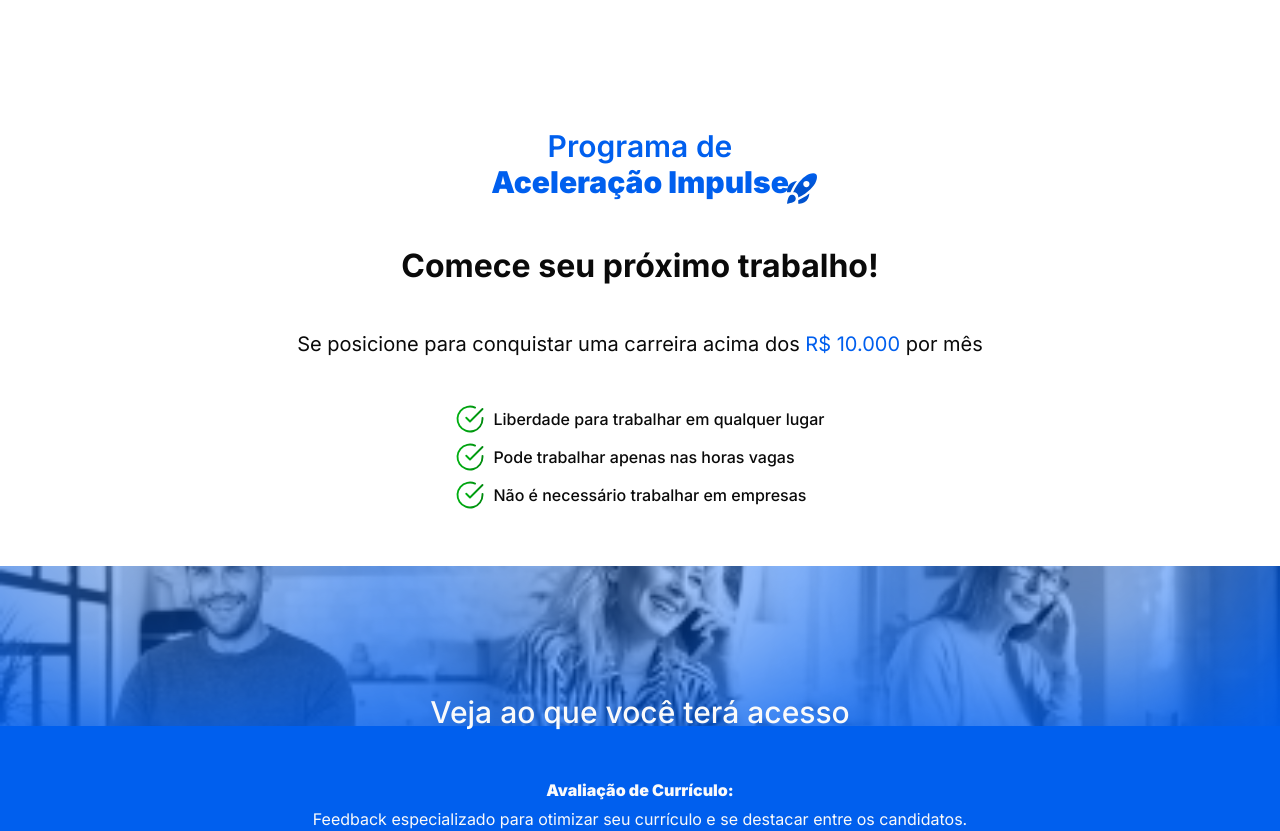
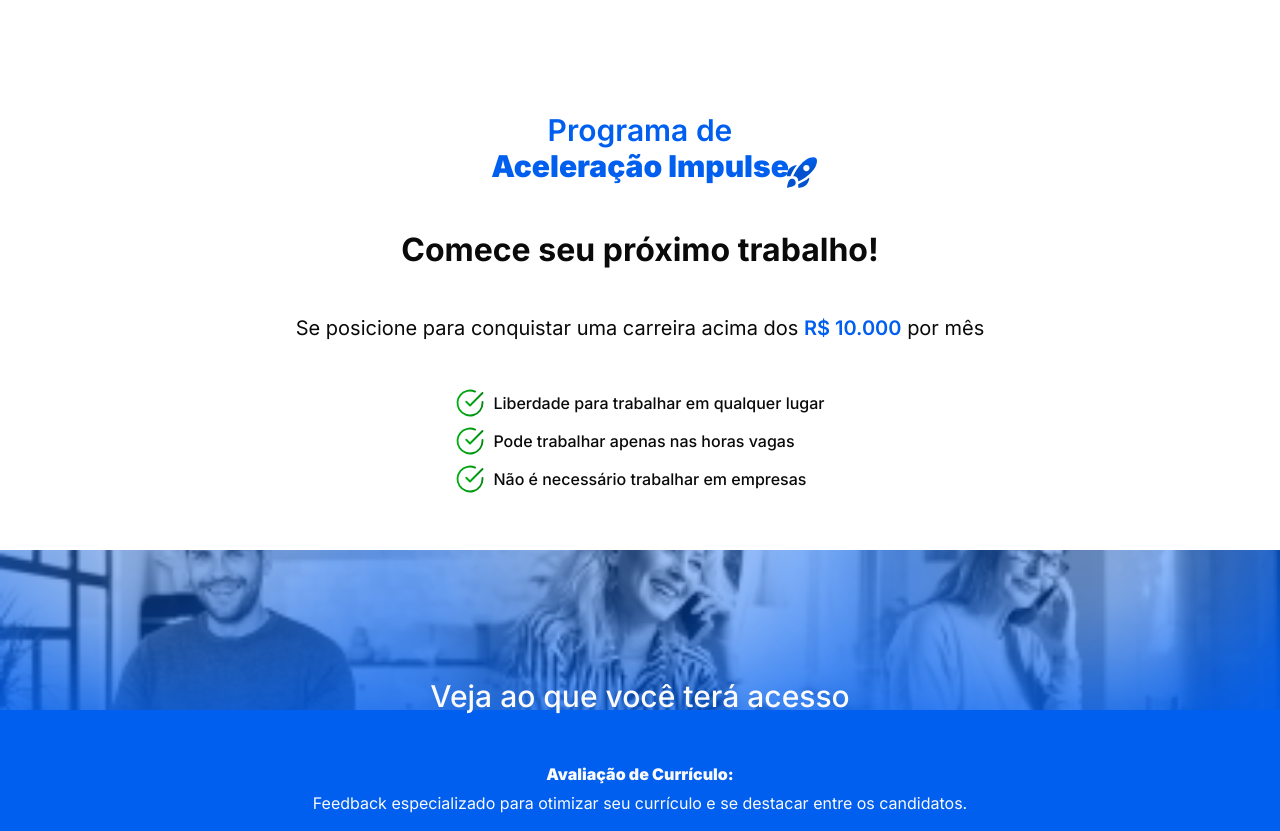
Before and after one commit to gustavogarciac/aceleracao-impulse, a Next.js app: page / in a window 1280 px wide. Shown: the top 831 px of the page. Built offline with nearby package versions, Linux system fonts and the light colour scheme.

Commit message:
feat: hero responsivity

```diff
--- a/src/app/_components/sections/hero.tsx
+++ b/src/app/_components/sections/hero.tsx
@@ -5,7 +5,7 @@
 
 export const Hero = () => {
   return (
-    <section className="flex flex-col items-center justify-center gap-12 pt-32 px-6 pb-10">
+    <section className="flex flex-col items-center justify-center gap-12 pt-32 lg:pt-28 px-6 pb-10">
       <ProgramTitle />
 
       <h2 className="subtitle font-bold text-center">
@@ -14,7 +14,8 @@
 
       <p className="text-center text-body">
         Se posicione para conquistar uma carreira acima dos{' '}
-        <span className="text-theme-blue-default">R$ 10.000</span> por mês
+        <span className="text-theme-blue-default font-semibold">R$ 10.000</span>{' '}
+        por mês
       </p>
 
       <ul className="flex flex-col gap-2">
```
